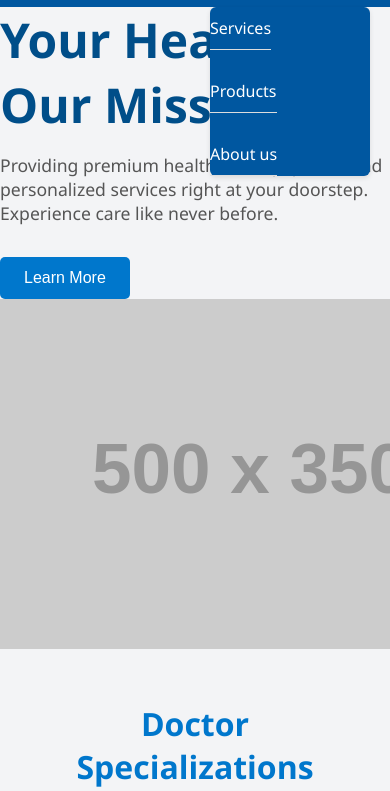
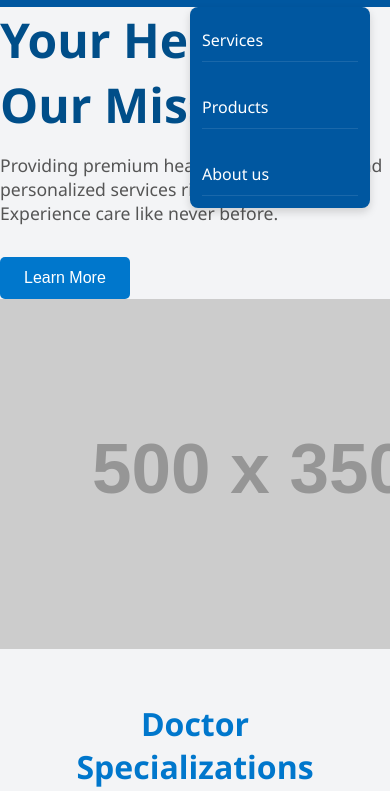
Before and after one commit to safeheavenhealthcaregroup/Safe-Heaven-, a plain HTML site: page index.html in a window 390 px wide. Both pictures are taken after a click on the element 357 px from the left and 30 px from the top of the page. Shown: the part 53-844 px from the top of the page. Drawn offline with Linux system fonts and the light colour scheme; placeholder pictures from the web are drawn by us.

Commit message:
Update index.html

```diff
--- a/index.html
+++ b/index.html
@@ -173,18 +173,35 @@
       font-size: 1.2rem;
       font-weight: bold;
     }
-
 nav {
   display: flex;
-      gap: 20px;
+  gap: 24px;
 }
 
 nav a {
   text-decoration: none;
-      color: #ffffff;
+  color: #fff;
   font-weight: 500;
+  position: relative;
+  transition: color 0.3s ease;
 }
 
+nav a::after {
+  content: '';
+  position: absolute;
+  width: 0%;
+  height: 2px;
+  left: 0;
+  bottom: -4px;
+  background-color: white;
+  transition: width 0.3s ease;
+}
+
+nav a:hover::after {
+  width: 100%;
+}
+
+/* Hamburger icon */
 .menu-toggle {
   display: none;
   flex-direction: column;
@@ -193,33 +210,34 @@
 
 .menu-toggle span {
   height: 3px;
-      background: #ffffff;
+  background: #fff;
   margin: 4px 0;
   width: 25px;
+  transition: all 0.3s ease;
 }
 
+/* Responsive nav menu */
 @media (max-width: 768px) {
   nav {
     display: none;
     flex-direction: column;
-        align-items: flex-start;
-        background-color: #0057a0;
     position: absolute;
     top: 60px;
     right: 20px;
-        width: 160px;
-        box-shadow: 0 2px 5px rgba(0, 0, 0, 0.1);
-        border-radius: 6px;
-        z-index: 1000;
+    background-color: #0057a0;
+    padding: 12px;
+    border-radius: 8px;
+    box-shadow: 0 4px 8px rgba(0,0,0,0.15);
+    width: 180px;
+  }
+
+  nav.show {
+    display: flex;
   }
 
   nav a {
     padding: 10px 0;
-        border-bottom: 1px solid #ddd;
-      }
-
-      nav.show {
-        display: flex;
+    border-bottom: 1px solid rgba(255,255,255,0.1);
   }
 
   .menu-toggle {
```
Lines whose indentation alone changed are shown as unchanged.
